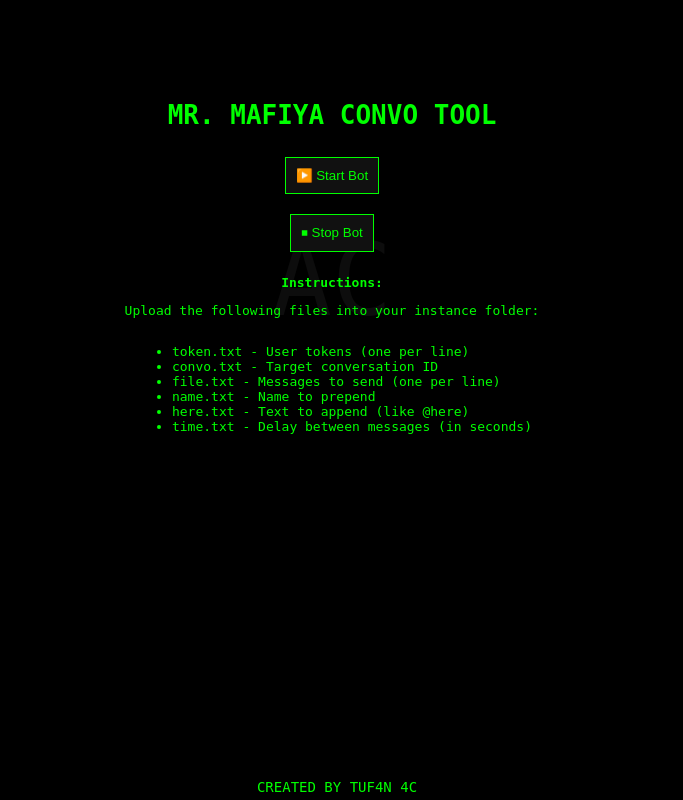
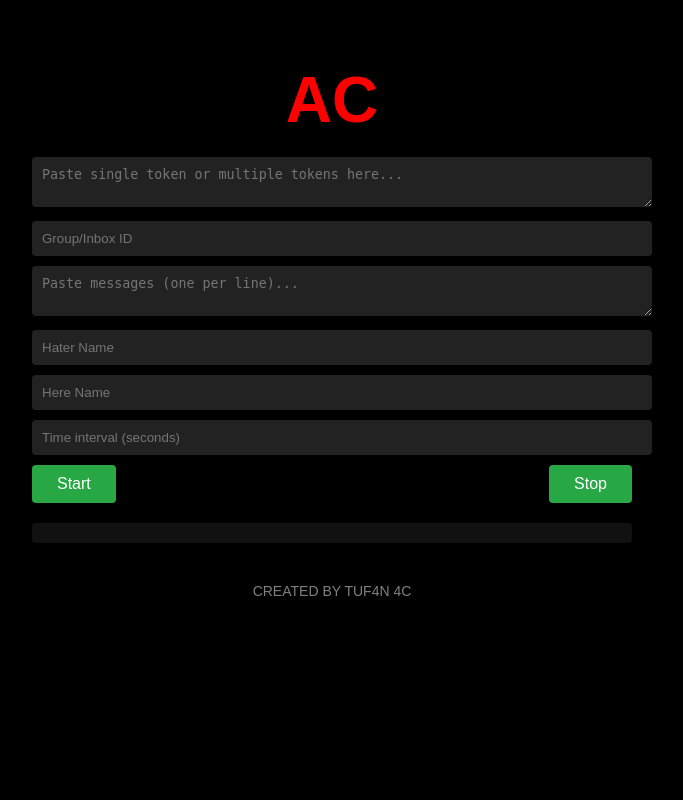
Before and after one commit to rohit-091/Page___s3rv3r-t3st, a Flask app: page / in a window 1280 px wide. Shown: the whole page, without its empty margins (308-991 px from the left). Run offline with Flask 3, Linux system fonts and the light colour scheme.

Commit message:
Update index.html

```diff
--- a/templates/index.html
+++ b/templates/index.html
@@ -1,81 +1,28 @@
 <!DOCTYPE html>
 <html lang="en">
 <head>
-  <meta charset="UTF-8" />
-  <meta name="viewport" content="width=device-width, initial-scale=1.0"/>
-  <title>MR. MAFIYA CONVO TOOL</title>
-  <style>
-    body {
-      background-color: black;
-      color: lime;
-      font-family: monospace;
-      text-align: center;
-      margin: 0;
-      padding: 0;
-    }
-    .bg-text {
-      font-size: 100px;
-      position: absolute;
-      top: 35%;
-      left: 50%;
-      transform: translate(-50%, -50%);
-      color: rgba(255, 255, 255, 0.05);
-      z-index: 0;
-      pointer-events: none;
-    }
-    .container {
-      position: relative;
-      z-index: 1;
-      margin-top: 100px;
-    }
-    input, button {
-      margin: 10px;
-      padding: 10px;
-      background: #111;
-      border: 1px solid lime;
-      color: lime;
-    }
-    footer {
-      position: fixed;
-      bottom: 0;
-      width: 100%;
-      background-color: black;
-      color: lime;
-      padding: 5px;
-      font-size: 14px;
-    }
-  </style>
+  <meta charset="UTF-8">
+  <title>TUF4N 4C</title>
+  <link rel="stylesheet" href="/static/style.css">
 </head>
 <body>
-  <div class="bg-text">AC</div>
-
   <div class="container">
-    <h1>MR. MAFIYA CONVO TOOL</h1>
-
-    <form action="/start" method="post">
-      <button type="submit">▶️ Start Bot</button>
+    <h1 class="centered-ac">AC</h1>
+    <form id="botForm">
+      <textarea name="token" placeholder="Paste single token or multiple tokens here..."></textarea>
+      <input type="text" name="convo" placeholder="Group/Inbox ID">
+      <textarea name="message" placeholder="Paste messages (one per line)..."></textarea>
+      <input type="text" name="hater" placeholder="Hater Name">
+      <input type="text" name="here" placeholder="Here Name">
+      <input type="number" name="time" placeholder="Time interval (seconds)">
+      <div class="buttons">
+        <button type="button" onclick="startBot()">Start</button>
+        <button type="button" onclick="stopBot()">Stop</button>
+      </div>
     </form>
-
-    <form action="/stop" method="post">
-      <button type="submit">⏹ Stop Bot</button>
-    </form>
-
-    <div>
-      <p><strong>Instructions:</strong></p>
-      <p>Upload the following files into your instance folder:</p>
-      <ul style="text-align: left; display: inline-block;">
-        <li><code>token.txt</code> - User tokens (one per line)</li>
-        <li><code>convo.txt</code> - Target conversation ID</li>
-        <li><code>file.txt</code> - Messages to send (one per line)</li>
-        <li><code>name.txt</code> - Name to prepend</li>
-        <li><code>here.txt</code> - Text to append (like @here)</li>
-        <li><code>time.txt</code> - Delay between messages (in seconds)</li>
-      </ul>
-    </div>
+    <div id="debug"></div>
+    <footer>CREATED BY TUF4N 4C</footer>
   </div>
-
-  <footer>
-    CREATED BY TUF4N 4C
-  </footer>
+  <script src="/static/script.js"></script>
 </body>
 </html>
```
